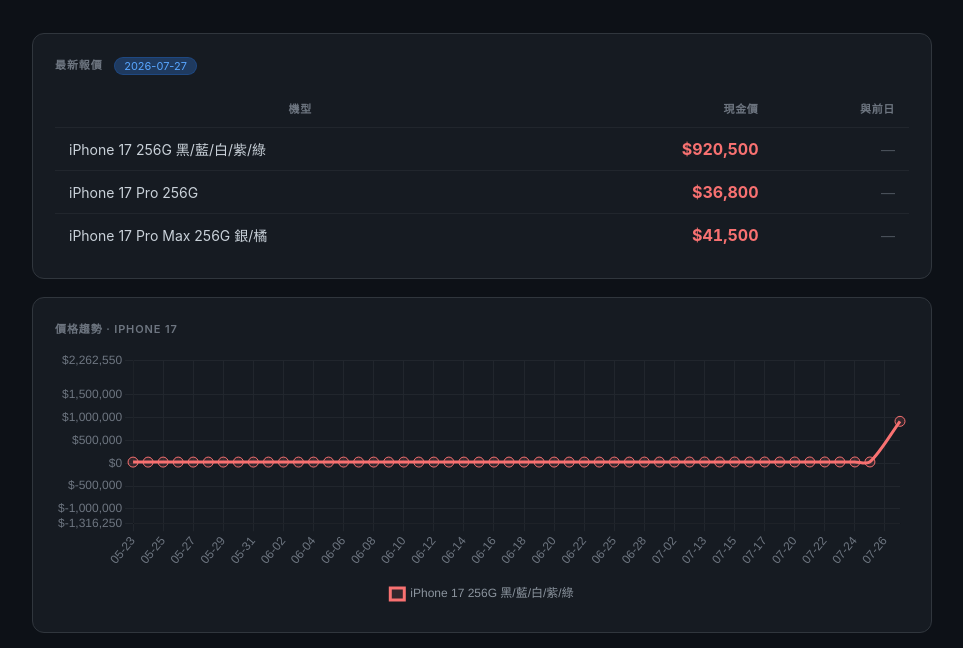
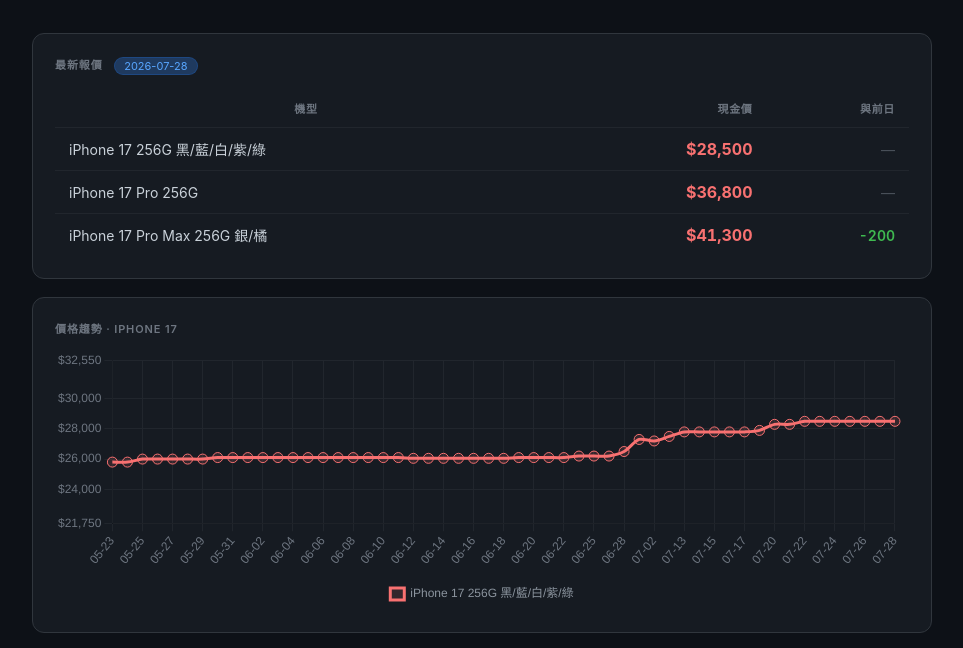
Before and after one commit to calobase/benz2288-tracker, a plain HTML site: page index.html in a window 1280 px wide. Shown: the part 88-736 px from the top of the page, without its empty margins (158-1121 px from the left). Drawn offline with nearby package versions, Linux system fonts and the light colour scheme.

Commit message:
fix: correct OCR coords and prices for 2026-07-26/27 (auto-calibration picked wrong row)

```diff
--- a/coords.json
+++ b/coords.json
@@ -1,9 +1,9 @@
 {
   "iPhone 17 256G 黑/藍/白/紫/綠": [
     873,
-    2224,
+    1107,
     966,
-    2260
+    1143
   ],
   "iPhone 17 Pro 256G": [
     873,
--- a/index.html
+++ b/index.html
@@ -60,12 +60,12 @@
   </header>
 
   <div class="card">
-    <div class="card-label">最新報價 <span class="badge">2026-07-27</span></div>
+    <div class="card-label">最新報價 <span class="badge">2026-07-28</span></div>
     <table>
       <tr><th>機型</th><th style="text-align:right">現金價</th><th style="text-align:right">與前日</th></tr>
       <tr>
           <td class="model-name">iPhone 17 256G 黑/藍/白/紫/綠</td>
-          <td class="model-price">$920,500</td>
+          <td class="model-price">$28,500</td>
           <td class="diff-none">—</td>
         </tr><tr>
           <td class="model-name">iPhone 17 Pro 256G</td>
@@ -73,8 +73,8 @@
           <td class="diff-none">—</td>
         </tr><tr>
           <td class="model-name">iPhone 17 Pro Max 256G 銀/橘</td>
-          <td class="model-price">$41,500</td>
-          <td class="diff-none">—</td>
+          <td class="model-price">$41,300</td>
+          <td class="diff-down">-200</td>
         </tr>
     </table>
   </div>
@@ -87,7 +87,7 @@
 <script>
 new Chart(document.getElementById("chart0"), {
   type: "line",
-  data: {"labels": ["05-23", "05-24", "05-25", "05-26", "05-27", "05-28", "05-29", "05-30", "05-31", "06-01", "06-02", "06-03", "06-04", "06-05", "06-06", "06-07", "06-08", "06-09", "06-10", "06-11", "06-12", "06-13", "06-14", "06-15", "06-16", "06-17", "06-18", "06-19", "06-20", "06-21", "06-22", "06-24", "06-25", "06-27", "06-28", "06-30", "07-02", "07-12", "07-13", "07-14", "07-15", "07-16", "07-17", "07-19", "07-20", "07-21", "07-22", "07-23", "07-24", "07-25", "07-26", "07-27"], "datasets": [{"label": "iPhone 17 256G 黑/藍/白/紫/綠", "data": [25800, 25800, 26000, 26000, 26000, 26000, 26000, 26100, 26100, 26100, 26100, 26100, 26100, 26100, 26100, 26100, 26100, 26100, 26100, 26100, 26050, 26050, 26050, 26050, 26050, 26050, 26050, 26100, 26100, 26100, 26100, 26200, 26200, 26200, 26500, 27300, 27200, 27500, 27800, 27800, 27800, 27800, 27800, 27900, 28300, 28300, 28500, 28500, 28500, 28500, null, 920500], "borderColor": "#f87171", "backgroundColor": "#f8717122", "tension": 0.3, "fill": false, "pointRadius": 5, "pointHoverRadius": 8, "spanGaps": true}]},
+  data: {"labels": ["05-23", "05-24", "05-25", "05-26", "05-27", "05-28", "05-29", "05-30", "05-31", "06-01", "06-02", "06-03", "06-04", "06-05", "06-06", "06-07", "06-08", "06-09", "06-10", "06-11", "06-12", "06-13", "06-14", "06-15", "06-16", "06-17", "06-18", "06-19", "06-20", "06-21", "06-22", "06-24", "06-25", "06-27", "06-28", "06-30", "07-02", "07-12", "07-13", "07-14", "07-15", "07-16", "07-17", "07-19", "07-20", "07-21", "07-22", "07-23", "07-24", "07-25", "07-26", "07-27", "07-28"], "datasets": [{"label": "iPhone 17 256G 黑/藍/白/紫/綠", "data": [25800, 25800, 26000, 26000, 26000, 26000, 26000, 26100, 26100, 26100, 26100, 26100, 26100, 26100, 26100, 26100, 26100, 26100, 26100, 26100, 26050, 26050, 26050, 26050, 26050, 26050, 26050, 26100, 26100, 26100, 26100, 26200, 26200, 26200, 26500, 27300, 27200, 27500, 27800, 27800, 27800, 27800, 27800, 27900, 28300, 28300, 28500, 28500, 28500, 28500, 28500, 28500, 28500], "borderColor": "#f87171", "backgroundColor": "#f8717122", "tension": 0.3, "fill": false, "pointRadius": 5, "pointHoverRadius": 8, "spanGaps": true}]},
   options: {
     responsive: true,
     maintainAspectRatio: false,
@@ -106,8 +106,8 @@
     scales: {
       x: { grid: { color: "#21262d" }, ticks: { color: "#6e7681" } },
       y: {
-        min: -1316250,
-        max: 2262550,
+        min: 21750,
+        max: 32550,
         grid: { color: "#21262d" },
         ticks: { color: "#6e7681", callback: v => "$" + v.toLocaleString() }
       }
@@ -122,7 +122,7 @@
 <script>
 new Chart(document.getElementById("chart1"), {
   type: "line",
-  data: {"labels": ["05-23", "05-24", "05-25", "05-26", "05-27", "05-28", "05-29", "05-30", "05-31", "06-01", "06-02", "06-03", "06-04", "06-05", "06-06", "06-07", "06-08", "06-09", "06-10", "06-11", "06-12", "06-13", "06-14", "06-15", "06-16", "06-17", "06-18", "06-19", "06-20", "06-21", "06-22", "06-24", "06-25", "06-27", "06-28", "06-30", "07-02", "07-12", "07-13", "07-14", "07-15", "07-16", "07-17", "07-19", "07-20", "07-21", "07-22", "07-23", "07-24", "07-25", "07-26", "07-27"], "datasets": [{"label": "iPhone 17 Pro 256G", "data": [37300, 37300, 37300, 37300, 37300, 37500, 37500, 37500, 37500, 37500, 37500, 37500, 37500, 37500, 37500, 37500, 37500, 36300, 36300, 37000, 36900, 36600, 36600, 36600, 36600, 36600, 36400, 36400, 36400, 36400, null, null, 36300, 36300, 36500, 36800, 36800, 36800, 36800, 36800, 36800, 36800, 36800, 36800, 37300, 37300, 37300, 36900, 36800, 36800, 36800, 36800], "borderColor": "#60a5fa", "backgroundColor": "#60a5fa22", "tension": 0.3, "fill": false, "pointRadius": 5, "pointHoverRadius": 8, "spanGaps": true}]},
+  data: {"labels": ["05-23", "05-24", "05-25", "05-26", "05-27", "05-28", "05-29", "05-30", "05-31", "06-01", "06-02", "06-03", "06-04", "06-05", "06-06", "06-07", "06-08", "06-09", "06-10", "06-11", "06-12", "06-13", "06-14", "06-15", "06-16", "06-17", "06-18", "06-19", "06-20", "06-21", "06-22", "06-24", "06-25", "06-27", "06-28", "06-30", "07-02", "07-12", "07-13", "07-14", "07-15", "07-16", "07-17", "07-19", "07-20", "07-21", "07-22", "07-23", "07-24", "07-25", "07-26", "07-27", "07-28"], "datasets": [{"label": "iPhone 17 Pro 256G", "data": [37300, 37300, 37300, 37300, 37300, 37500, 37500, 37500, 37500, 37500, 37500, 37500, 37500, 37500, 37500, 37500, 37500, 36300, 36300, 37000, 36900, 36600, 36600, 36600, 36600, 36600, 36400, 36400, 36400, 36400, null, null, 36300, 36300, 36500, 36800, 36800, 36800, 36800, 36800, 36800, 36800, 36800, 36800, 37300, 37300, 37300, 36900, 36800, 36800, 36800, 36800, 36800], "borderColor": "#60a5fa", "backgroundColor": "#60a5fa22", "tension": 0.3, "fill": false, "pointRadius": 5, "pointHoverRadius": 8, "spanGaps": true}]},
   options: {
     responsive: true,
     maintainAspectRatio: false,
@@ -157,7 +157,7 @@
 <script>
 new Chart(document.getElementById("chart2"), {
   type: "line",
-  data: {"labels": ["05-23", "05-24", "05-25", "05-26", "05-27", "05-28", "05-29", "05-30", "05-31", "06-01", "06-02", "06-03", "06-04", "06-05", "06-06", "06-07", "06-08", "06-09", "06-10", "06-11", "06-12", "06-13", "06-14", "06-15", "06-16", "06-17", "06-18", "06-19", "06-20", "06-21", "06-22", "06-24", "06-25", "06-27", "06-28", "06-30", "07-02", "07-12", "07-13", "07-14", "07-15", "07-16", "07-17", "07-19", "07-20", "07-21", "07-22", "07-23", "07-24", "07-25", "07-26", "07-27"], "datasets": [{"label": "iPhone 17 Pro Max 256G 銀/橘", "data": [42250, 42250, 42250, 42300, 42400, 42600, 42400, 42250, 42250, 42250, 42250, 42000, 42000, 42000, 42000, 42000, 42000, 41600, 41600, 41600, 41600, 41300, 41200, 41200, 41100, 41100, 40900, 40900, 40900, 40900, 40900, 40900, 40900, 40900, 41100, 41500, 41500, 41200, 41200, 41200, 41000, 41000, 41000, 41000, 42000, 42000, 42000, 41800, 41500, 41500, 41500, 41500], "borderColor": "#fbbf24", "backgroundColor": "#fbbf2422", "tension": 0.3, "fill": false, "pointRadius": 5, "pointHoverRadius": 8, "spanGaps": true}]},
+  data: {"labels": ["05-23", "05-24", "05-25", "05-26", "05-27", "05-28", "05-29", "05-30", "05-31", "06-01", "06-02", "06-03", "06-04", "06-05", "06-06", "06-07", "06-08", "06-09", "06-10", "06-11", "06-12", "06-13", "06-14", "06-15", "06-16", "06-17", "06-18", "06-19", "06-20", "06-21", "06-22", "06-24", "06-25", "06-27", "06-28", "06-30", "07-02", "07-12", "07-13", "07-14", "07-15", "07-16", "07-17", "07-19", "07-20", "07-21", "07-22", "07-23", "07-24", "07-25", "07-26", "07-27", "07-28"], "datasets": [{"label": "iPhone 17 Pro Max 256G 銀/橘", "data": [42250, 42250, 42250, 42300, 42400, 42600, 42400, 42250, 42250, 42250, 42250, 42000, 42000, 42000, 42000, 42000, 42000, 41600, 41600, 41600, 41600, 41300, 41200, 41200, 41100, 41100, 40900, 40900, 40900, 40900, 40900, 40900, 40900, 40900, 41100, 41500, 41500, 41200, 41200, 41200, 41000, 41000, 41000, 41000, 42000, 42000, 42000, 41800, 41500, 41500, 41500, 41500, 41300], "borderColor": "#fbbf24", "backgroundColor": "#fbbf2422", "tension": 0.3, "fill": false, "pointRadius": 5, "pointHoverRadius": 8, "spanGaps": true}]},
   options: {
     responsive: true,
     maintainAspectRatio: false,
@@ -187,7 +187,7 @@
 </script>
 
   <footer>
-    最後更新：2026-07-27 06:34:41 ·
+    最後更新：2026-07-28 00:08:32 ·
     資料以實際報價為準，本頁僅供參考
   </footer>
 </div>
```
Also changed, not shown: prices.json (+7 -2 lines).
